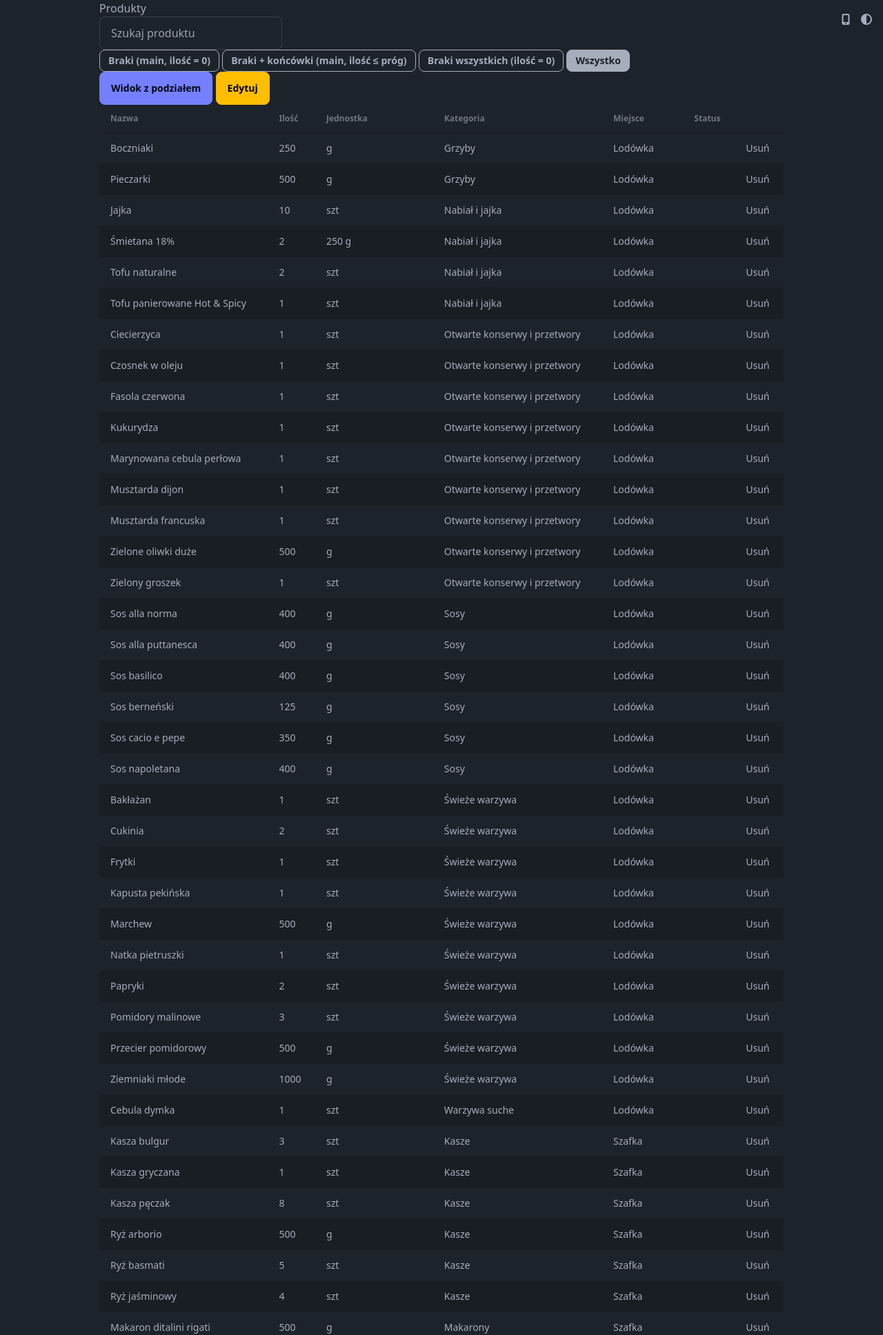
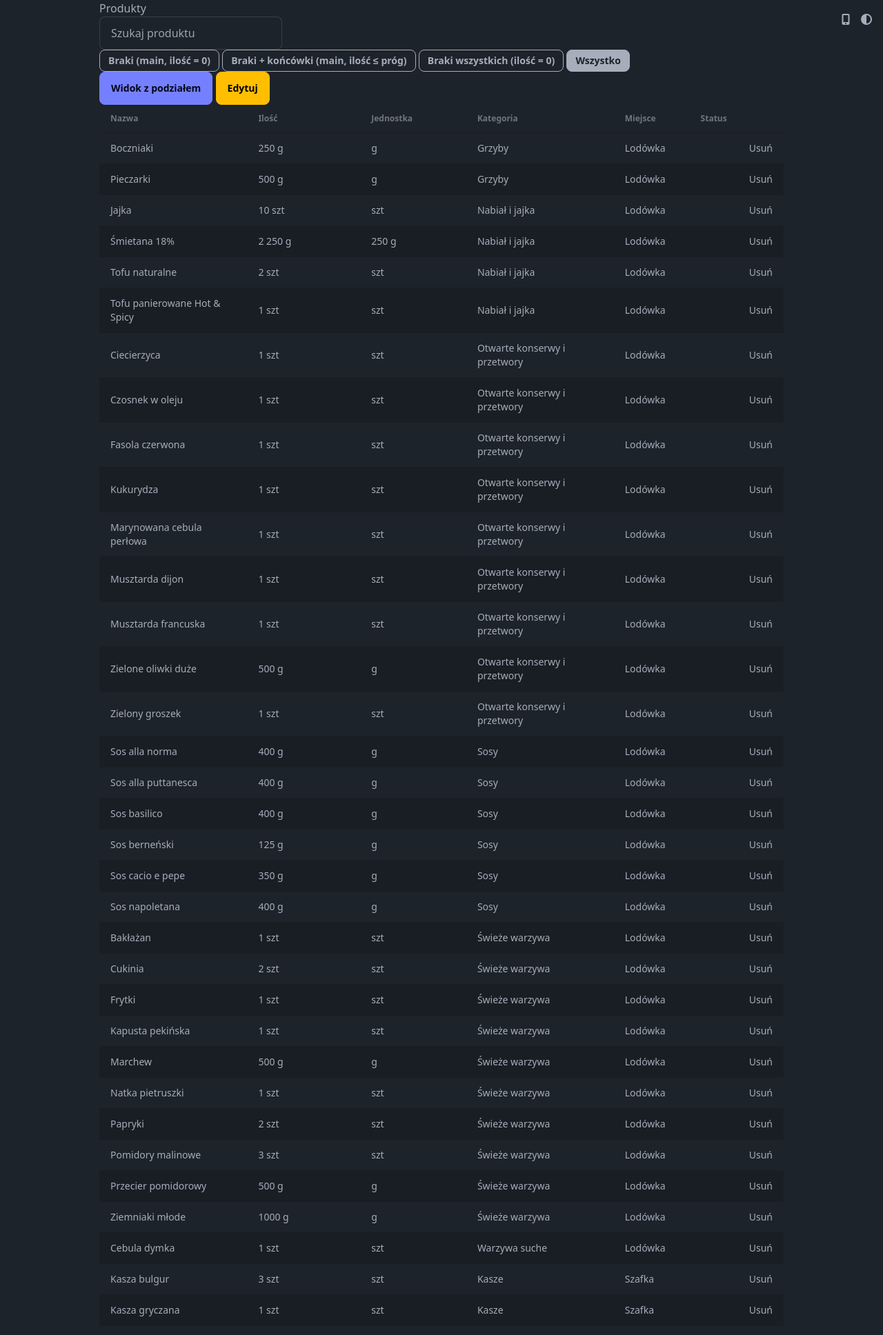
Before and after one commit to mgajewski97/Food, a Flask app: page / in a window 1280 px wide. Shown: the top 1936 px of the page at 69% size. Run offline with Flask 3, Linux system fonts and the light colour scheme; data that the repository does not hold is empty; some libraries are stand-ins or nearby versions.

Commit message:
Add package size support for products

```diff
--- a/app/app.py
+++ b/app/app.py
@@ -16,6 +16,7 @@ def apply_defaults(product):
     product.setdefault('storage', 'pantry')
     product.setdefault('main', False)
     product.setdefault('threshold', None)
+    product.setdefault('package_size', 1)
     return product
 
 def load_json(path):
@@ -45,6 +46,10 @@ def products():
             new_product['quantity'] = float(new_product.get('quantity', 0))
         except (TypeError, ValueError):
             new_product['quantity'] = 0
+        try:
+            new_product['package_size'] = float(new_product.get('package_size', 1)) or 1
+        except (TypeError, ValueError):
+            new_product['package_size'] = 1
         try:
             thresh = new_product.get('threshold')
             new_product['threshold'] = float(thresh) if thresh is not None else None
@@ -83,6 +88,10 @@ def products():
             except (TypeError, ValueError):
                 item['quantity'] = 0
             try:
+                item['package_size'] = float(item.get('package_size', 1)) or 1
+            except (TypeError, ValueError):
+                item['package_size'] = 1
+            try:
                 thresh = item.get('threshold')
                 item['threshold'] = float(thresh) if thresh is not None else None
             except (TypeError, ValueError):
@@ -100,6 +109,7 @@ def products():
                     p['unit'] = item['unit']
                     p['threshold'] = item['threshold']
                     p['main'] = item['main']
+                    p['package_size'] = item['package_size']
                     found = True
                     break
             if not found:
@@ -123,6 +133,10 @@ def modify_product(name):
         updated['quantity'] = float(updated.get('quantity', 0))
     except (TypeError, ValueError):
         updated['quantity'] = 0
+    try:
+        updated['package_size'] = float(updated.get('package_size', 1)) or 1
+    except (TypeError, ValueError):
+        updated['package_size'] = 1
     try:
         thresh = updated.get('threshold')
         updated['threshold'] = float(thresh) if thresh is not None else None
--- a/app/static/script.js
+++ b/app/static/script.js
@@ -38,6 +38,15 @@ const STORAGE_ICONS = {
   pantry: '🏠',
   freezer: '❄️'
 };
+
+function formatQuantity(p) {
+  const packages = p.quantity;
+  const units = packages * (p.package_size || 1);
+  if ((p.package_size || 1) !== 1) {
+    return `${packages} op. (${units} ${p.unit})`;
+  }
+  return `${units} ${p.unit}`;
+}
 
 function getStatusIcon(p) {
   if (p.main) {
@@ -87,14 +96,16 @@ document.addEventListener('DOMContentLoaded', () => {
   document.getElementById('add-form').addEventListener('submit', async (e) => {
     e.preventDefault();
     const form = e.target;
+    const pkgSize = parseFloat(form.package_size.value) || 1;
     const product = {
       name: form.name.value,
-      quantity: parseFloat(form.quantity.value),
+      quantity: parseFloat(form.quantity.value) / pkgSize,
       category: form.category.value,
       storage: form.storage.value,
       threshold: form.threshold.value ? parseFloat(form.threshold.value) : null,
       main: form.main.checked,
-      unit: UNIT
+      unit: UNIT,
+      package_size: pkgSize
     };
     await fetch('/api/products', {
       method: 'POST',
@@ -109,7 +120,8 @@ document.addEventListener('DOMContentLoaded', () => {
   document.getElementById('copy-btn').addEventListener('click', () => {
     const lines = ['Produkty:'];
     (window.currentProducts || []).forEach(p => {
-      lines.push(`- ${p.name}: ${p.quantity} ${p.unit}`);
+      const units = p.quantity * (p.package_size || 1);
+      lines.push(`- ${p.name}: ${units} ${p.unit}`);
     });
     navigator.clipboard.writeText(lines.join('\n'));
   });
@@ -146,7 +158,7 @@ document.addEventListener('DOMContentLoaded', () => {
       if (nameInput && qtyInput) {
         const original = data[idx];
         const newName = nameInput.value.trim();
-        const newQty = parseFloat(qtyInput.value);
+        const newQty = parseFloat(qtyInput.value) / (original.package_size || 1);
         if (newName !== original.name || newQty !== original.quantity) {
           updates.push({ originalName: original.name, updated: { ...original, name: newName, quantity: newQty } });
         }
@@ -201,6 +213,7 @@ async function loadProducts() {
   const data = await res.json();
   window.currentProducts = sortProducts(data.map(p => {
     p.low_stock = p.threshold !== null && p.quantity <= p.threshold;
+    p.package_size = p.package_size || 1;
     return p;
   }));
   renderProducts(getFilteredProducts());
@@ -262,11 +275,11 @@ function renderProducts(data) {
         nameTd.appendChild(nameInput);
         const qtyInput = document.createElement('input');
         qtyInput.type = 'number';
-        qtyInput.value = p.quantity;
+        qtyInput.value = p.quantity * (p.package_size || 1);
         qtyTd.appendChild(qtyInput);
       } else {
         nameTd.textContent = p.name;
-        qtyTd.textContent = p.quantity;
+        qtyTd.textContent = formatQuantity(p);
       }
       tr.appendChild(nameTd);
       tr.appendChild(qtyTd);
@@ -406,11 +419,11 @@ function renderProducts(data) {
             nameTd.appendChild(nameInput);
             const qtyInput = document.createElement('input');
             qtyInput.type = 'number';
-            qtyInput.value = p.quantity;
+            qtyInput.value = p.quantity * (p.package_size || 1);
             qtyTd.appendChild(qtyInput);
           } else {
             nameTd.textContent = p.name;
-            qtyTd.textContent = p.quantity;
+            qtyTd.textContent = formatQuantity(p);
           }
           tr.appendChild(nameTd);
           tr.appendChild(qtyTd);
--- a/app/templates/index.html
+++ b/app/templates/index.html
@@ -48,9 +48,10 @@
         </div>
 
         <h2 class="text-xl font-semibold mt-8 mb-4">Dodaj / edytuj produkt</h2>
-        <form id="add-form" class="grid grid-cols-1 sm:grid-cols-7 gap-2 mb-6">
+        <form id="add-form" class="grid grid-cols-1 sm:grid-cols-8 gap-2 mb-6">
             <input name="name" placeholder="nazwa" required class="input input-bordered">
             <input name="quantity" placeholder="ilość" required class="input input-bordered">
+            <input name="package_size" placeholder="w opak." class="input input-bordered" type="number" value="1">
             <input name="threshold" placeholder="próg" class="input input-bordered" type="number">
             <select name="category" required class="select select-bordered">
                 <option value="uncategorized">brak kategorii</option>
```
